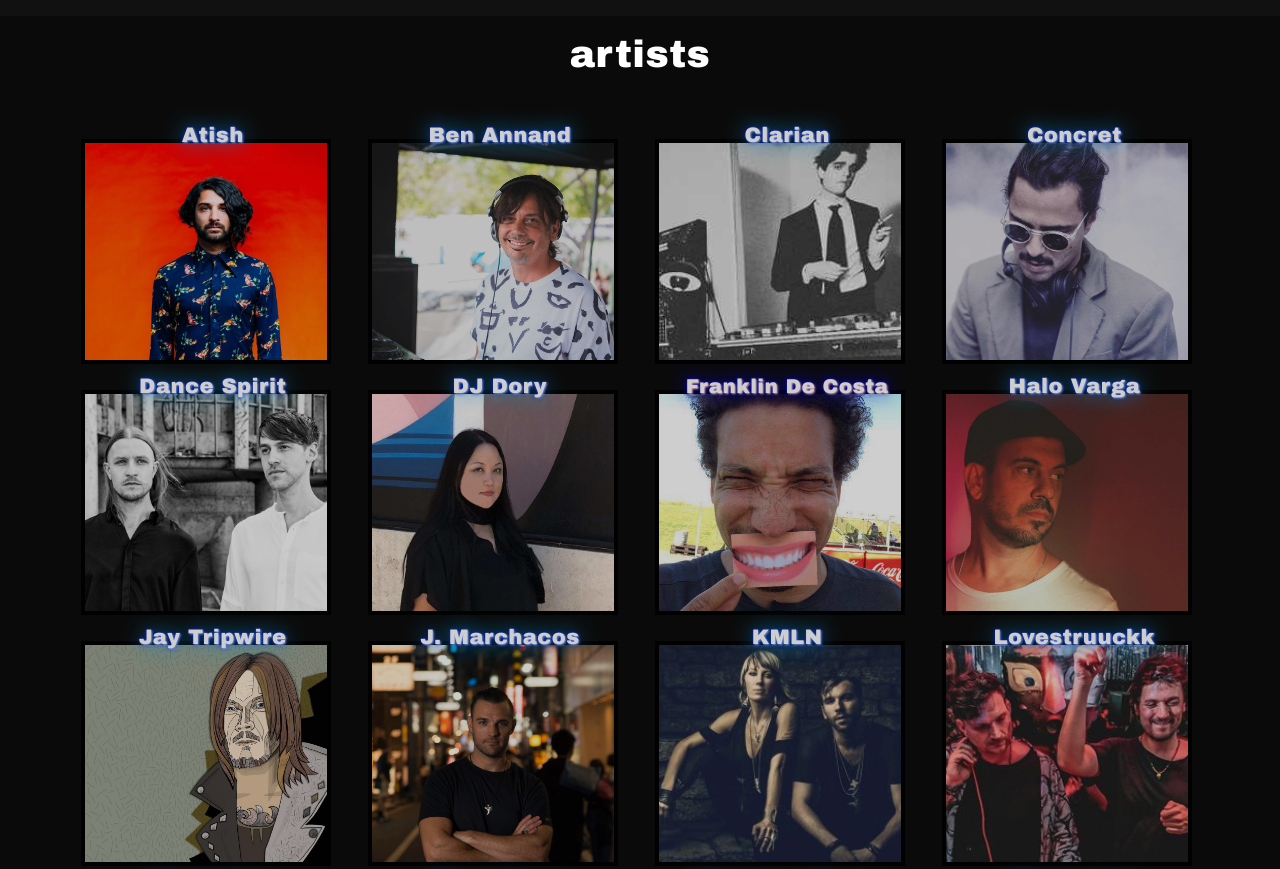
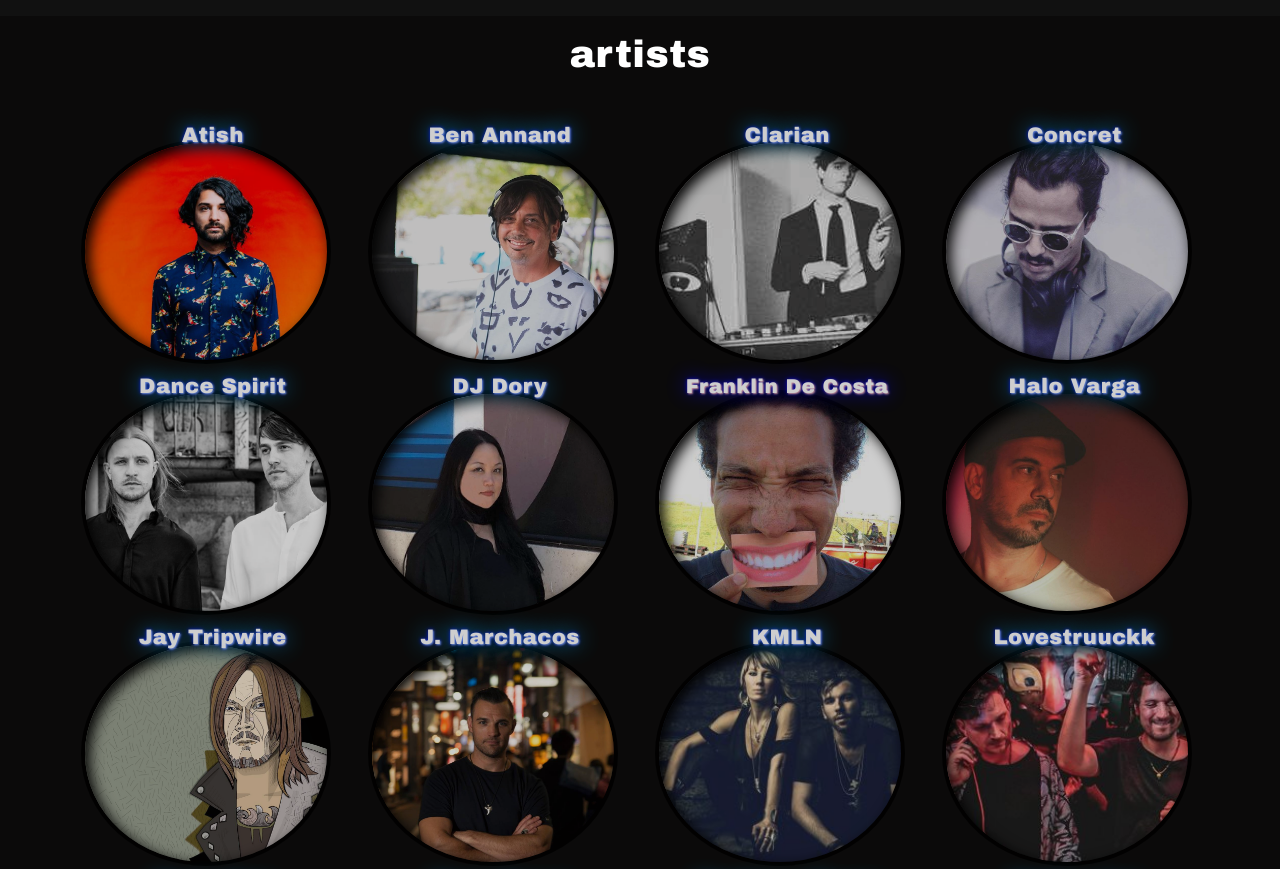
Before and after one commit to 01Clarian/ListedExample, a plain HTML site: page index.html in a window 1280 px wide. Shown: the part 3200-4069 px from the top of the page. Drawn offline with nearby package versions, Linux system fonts and the light colour scheme.

Commit message:
circle baby

```diff
--- a/css/style.css
+++ b/css/style.css
@@ -97,7 +97,8 @@ body {
   display: inline-block;
   *display: inline;
   margin:13px;
-  zoom: 1
+  zoom: 1;
+  border-radius: 50%; box-shadow: inset 0.3em 0.3em 0.9em black;
 }
 
 .ital {
```
